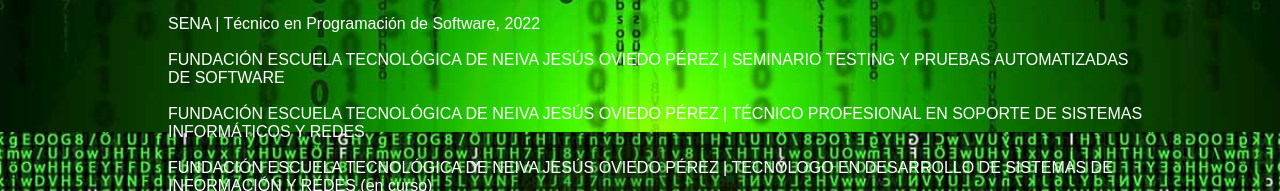
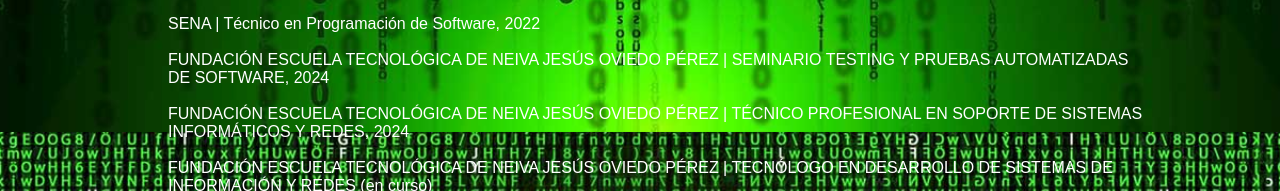
Before and after one commit to CarlosMarioAyalaCeballos/Portafolio-Carlos-Mario, a plain HTML site: page about.html in a window 1280 px wide. Shown: the part 668-859 px from the top of the page. Drawn offline with Linux system fonts and the light colour scheme.

Commit message:
Actualizar about.html

```diff
--- a/about.html
+++ b/about.html
@@ -52,8 +52,8 @@
             <ul>
                 <li>INSTITUCIÓN EDUCATIVA JOSÉ REINEL CERQUERA | Bachillerato Académico, 2022</li> <br>
                 <li>SENA | Técnico en Programación de Software, 2022</li><br>
-                <li>FUNDACIÓN ESCUELA TECNOLÓGICA DE NEIVA JESÚS OVIEDO PÉREZ | SEMINARIO TESTING Y PRUEBAS AUTOMATIZADAS DE SOFTWARE</li><br>
-                <li>FUNDACIÓN ESCUELA TECNOLÓGICA DE NEIVA JESÚS OVIEDO PÉREZ | TÉCNICO PROFESIONAL EN SOPORTE DE SISTEMAS INFORMÁTICOS Y REDES</li><br>
+                <li>FUNDACIÓN ESCUELA TECNOLÓGICA DE NEIVA JESÚS OVIEDO PÉREZ | SEMINARIO TESTING Y PRUEBAS AUTOMATIZADAS DE SOFTWARE, 2024</li><br>
+                <li>FUNDACIÓN ESCUELA TECNOLÓGICA DE NEIVA JESÚS OVIEDO PÉREZ | TÉCNICO PROFESIONAL EN SOPORTE DE SISTEMAS INFORMÁTICOS Y REDES, 2024</li><br>
                 <li>FUNDACIÓN ESCUELA TECNOLÓGICA DE NEIVA JESÚS OVIEDO PÉREZ | TECNÓLOGO EN DESARROLLO DE SISTEMAS DE INFORMACIÓN Y REDES (en curso)</li><br>
             </ul>
         </section>
```
